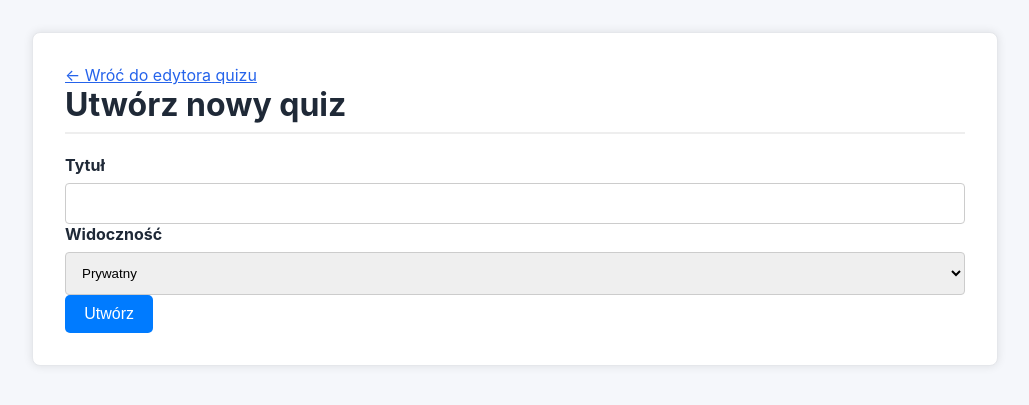
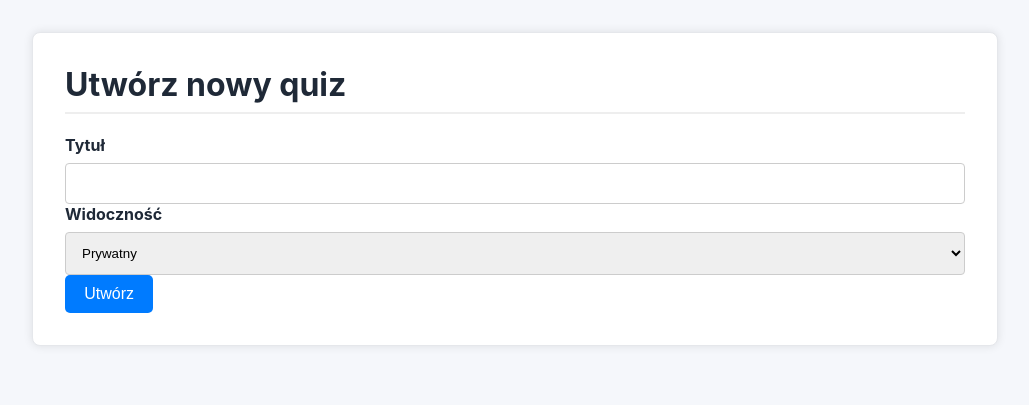
Before and after one commit to Menz1312/projektgrupowy, a Django app: page /create/ in a window 1280 px wide. Shown: the part 68-473 px from the top of the page, without its empty margins (125-1154 px from the left). Run offline with Django 5.2, Linux system fonts and the light colour scheme; a user stored in the database is signed in.

Commit message:
Refactor quiz_form.html for improved readability

```diff
--- a/templates/quizzes/quiz_form.html
+++ b/templates/quizzes/quiz_form.html
@@ -4,8 +4,6 @@
 {% block content %}
   {% if not is_new and quiz %}
     <a href="{% url 'my-quizzes' %}">&larr; Wróć do moich quizów</a>
-  {% else %}
-    <a href="{% url 'quiz-edit' pk=quiz.pk %}">&larr; Wróć do edytora quizu</a>
   {% endif %}
 
   <h1>
```
